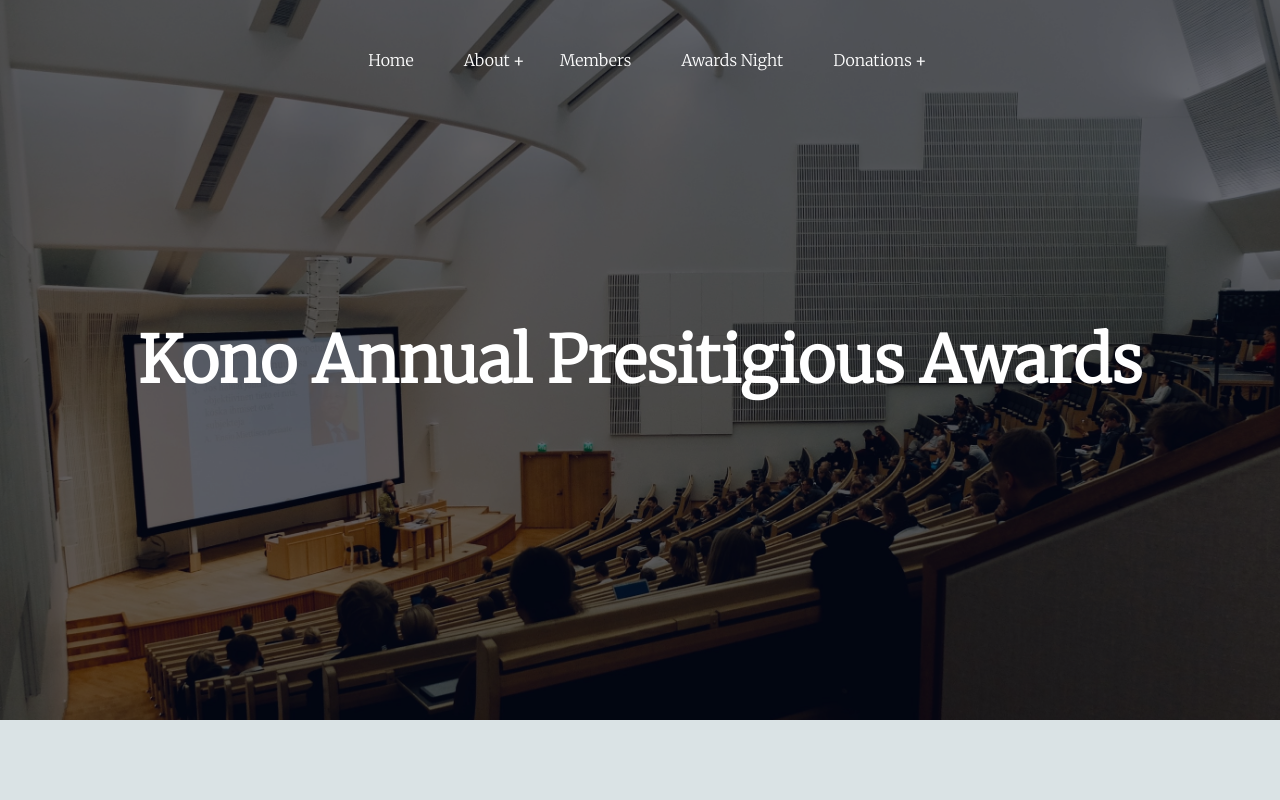
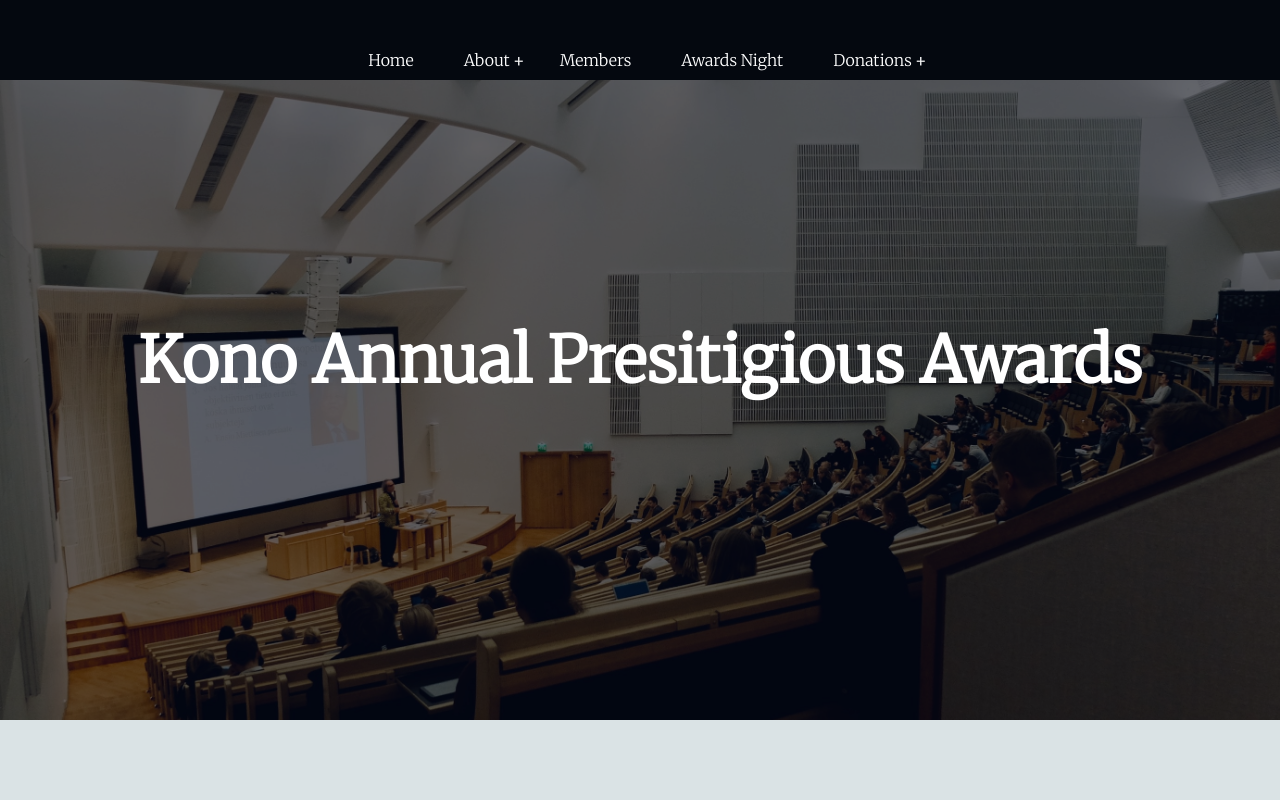
Before and after one commit to thepurplesnail/kono, a React (Create React App) app: page / in a window 1280 px wide. Shown: the top 800 px of the page. Built offline with nearby package versions, Linux system fonts and the light colour scheme.

Commit message:
fixed nav refresh bug

```diff
--- a/src/pages/navbar.jsx
+++ b/src/pages/navbar.jsx
@@ -20,8 +20,8 @@ export const NonHomeLink = ({handleChange, id, name, ...props}) => {
 }
 
 export default function NavBar(){
-    const [stickyClass, setStickyClass] = useState('');
-    const [onHome, setOnHome] = useState(true);
+    const [stickyClass, setStickyClass] = useState('sticky-nav');
+    const [onHome, setOnHome] = useState(false);
 
     useEffect(() => {
         if (onHome){
```
